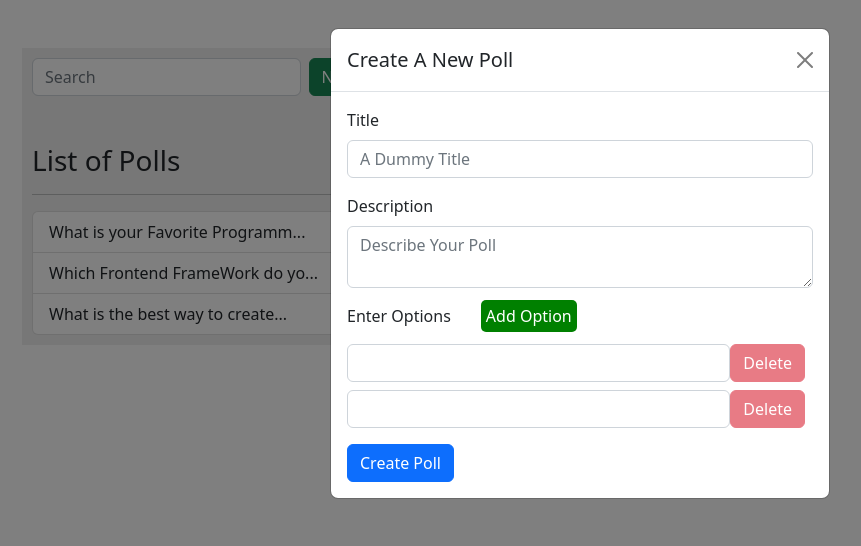
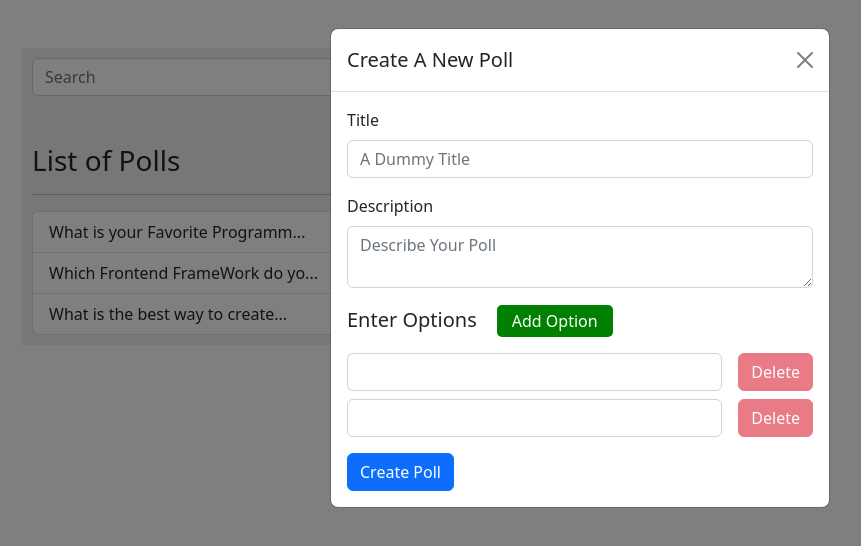
Before and after one commit to emaduddin678/Smart-Poll, a React (Create React App) app: page / in a window 1280 px wide. Both pictures are taken after a click on the button "New". Shown: the top 546 px of the page, without its empty margins (60-921 px from the left). Built offline with nearby package versions, Linux system fonts and the light colour scheme.

Commit message:
css change

```diff
--- a/src/app.jsx
+++ b/src/app.jsx
@@ -56,7 +56,7 @@ class App extends React.Component {
     return (
       <Container className="my-5">
         <Row>
-          <Col md={4}>
+          <Col md={5}>
             <Sidebar
               polls={this.state.polls}
               searchTerm={this.state.searchTerm}
@@ -65,7 +65,7 @@ class App extends React.Component {
               addNewPoll={this.addNewPoll}
             />
           </Col>
-          <Col md={8}>
+          <Col md={6}>
             <MainContent />
           </Col>
         </Row>
--- a/src/components/poll-form/form.jsx
+++ b/src/components/poll-form/form.jsx
@@ -47,16 +47,16 @@ const MyForm = ({
       {errors.description && <FormFeedback>{errors.description}</FormFeedback>}
     </FormGroup>
     <FormGroup>
-      <Label>
-        Enter Options
+      <Label className="py-1">
+        <h5 className="d-inline">Enter Options</h5>
         <span
           style={{
-            marginLeft: "30px",
+            marginLeft: "20px",
             background: "green",
             color: "white",
-            padding: "5px",
             borderRadius: "5px",
             cursor: "pointer",
+            padding: '5px 15px'
           }}
           onClick={createOption}
         >
@@ -66,6 +66,7 @@ const MyForm = ({
       {options.map((opt, index) => (
         <div key={opt.id} className="d-flex my-2">
           <Input
+            className="me-2"
             value={opt.value}
             onChange={(e) => handleOptionChange(e, index)}
             invalid={errors.options && errors.options[index] ? true : false}
@@ -73,7 +74,7 @@ const MyForm = ({
           <Button
             color="danger"
             disabled={options.length <= 2}
-            className="me-2"
+            className="ms-2"
             onClick={() => deleteOption(index)}
           >
             Delete
@@ -82,7 +83,7 @@ const MyForm = ({
       ))}
     </FormGroup>
     <Button color="primary" type="submit">
-        {buttonValue}
+      {buttonValue}
     </Button>
   </Form>
 );
```
